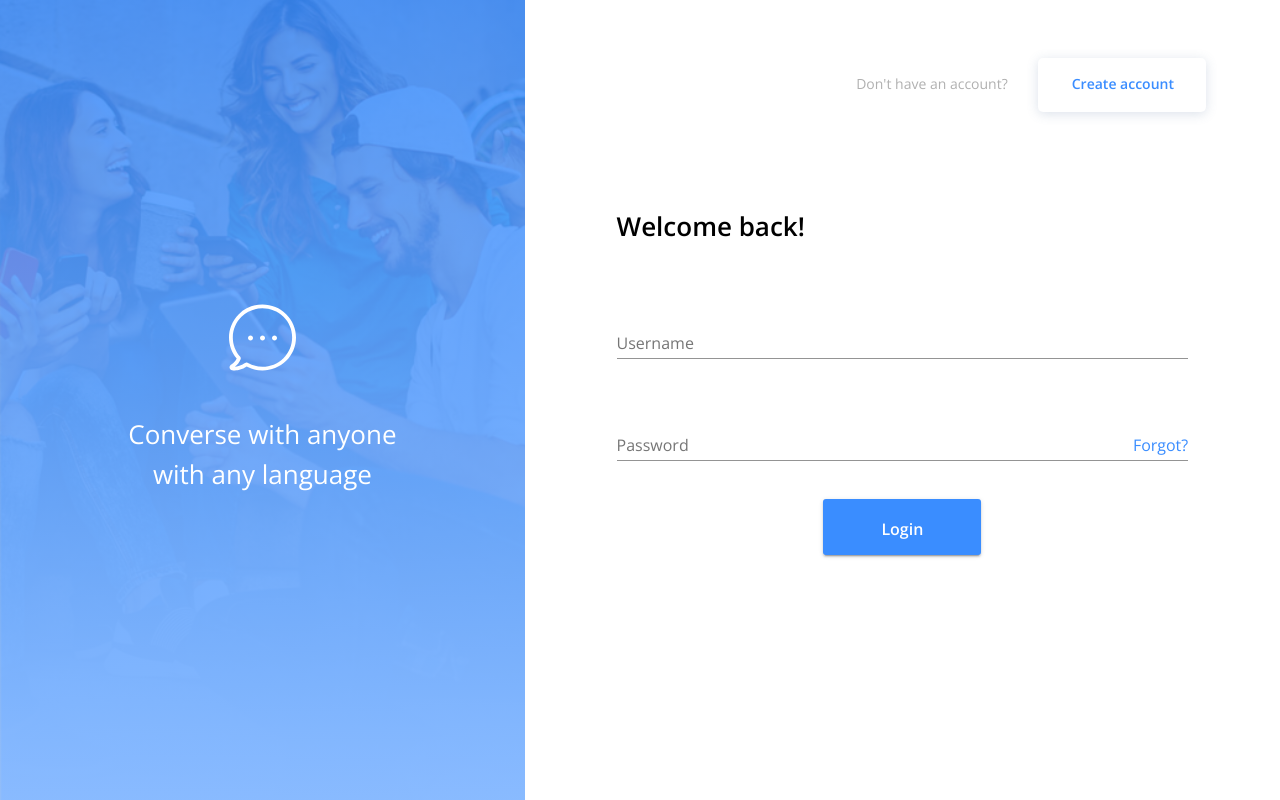
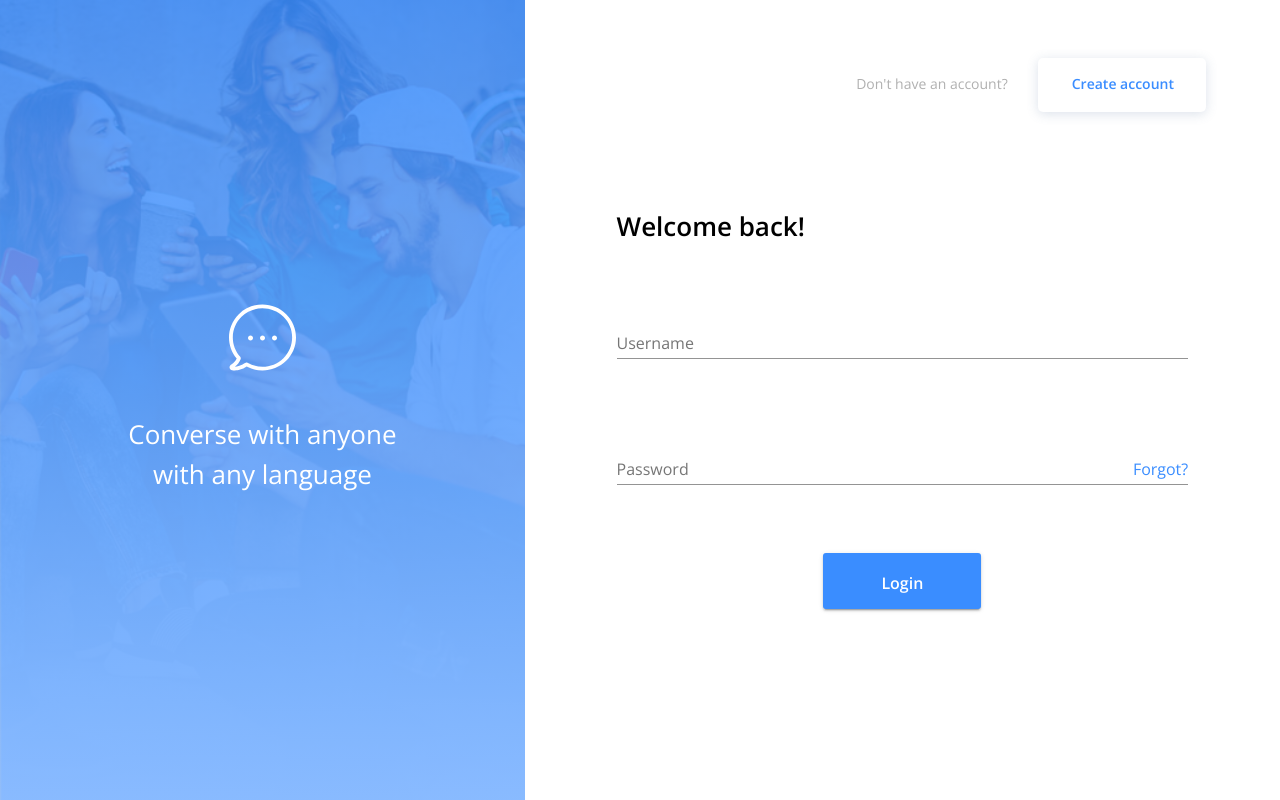
Before and after one commit to MirandaL27/16016e, a React (Create React App) app in the folder client/: page /login in a window 1280 px wide. Built offline with nearby package versions, Linux system fonts and the light colour scheme; no server answers.

Commit message:
added special spacing styles to the login page.

```diff
--- a/client/src/Login.js
+++ b/client/src/Login.js
@@ -3,6 +3,7 @@ import { useHistory } from 'react-router-dom';
 import Banner from './components/Banner';
 import FormHeader from './components/FormHeader';
 import FormButton from './components/FormButton';
+import { makeStyles } from '@material-ui/core/styles';
 import {
   Grid,
   Box,
@@ -13,11 +14,19 @@ import {
 } from '@material-ui/core';
 import FormTitle from './components/FormTitle';
 
+const loginStyles = makeStyles((theme) => ({
+  padding1:{
+    paddingBottom: '54px'
+  },
+  padding2: {
+    paddingBottom: '60px'
+  }
+}));
 
 const Login = ({ user, login, useStyles}) => {
   const history = useHistory();
   const classes = useStyles();
-
+  const loginClasses = loginStyles();
   const handleLogin = async (event) => {
     event.preventDefault();
     const form = event.currentTarget;
@@ -42,7 +51,7 @@ const Login = ({ user, login, useStyles}) => {
             <FormTitle titleText='Welcome back!'/>
             <form onSubmit={handleLogin} width="100%">
               <Grid>
-                <Grid className={classes.textField}>
+                <Grid className={loginClasses.padding1}>
                   <FormControl fullWidth margin="normal" >
                     <TextField fullWidth
                       aria-label="Username"
@@ -52,7 +61,7 @@ const Login = ({ user, login, useStyles}) => {
                     />
                   </FormControl>
                 </Grid>
-                <Grid className={classes.textField}>
+                <Grid className={loginClasses.padding2}>
                   <FormControl margin="normal" fullWidth required >
                     <TextField fullWidth
                       label="Password"
```
